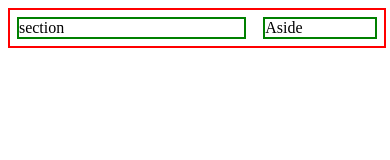
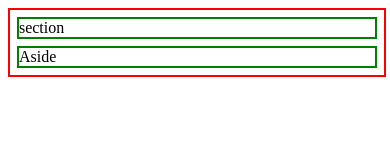
Before and after one commit to karthiga2k8/own-project, a plain HTML site: page sample mobile UI/index.html in a window 390 px wide. Drawn offline with Linux system fonts and the light colour scheme.

Commit message:
media queries

```diff
--- a/sample mobile UI/index.html
+++ b/sample mobile UI/index.html
@@ -13,6 +13,13 @@ aside {
   margin: 1.858736059%;
   border: 2px solid green;
 }
+@media all and (max-width: 420px) {
+  section, aside {
+    float: none;
+    width: auto;
+  }
+}
+@media all and (min-width: 421px) {
 section {
   float: left;
   width: 60.197026%;
@@ -20,6 +27,7 @@ section {
 aside {
   float: right;
   width: 29.3680297%;
+}
 }
 
 
```
